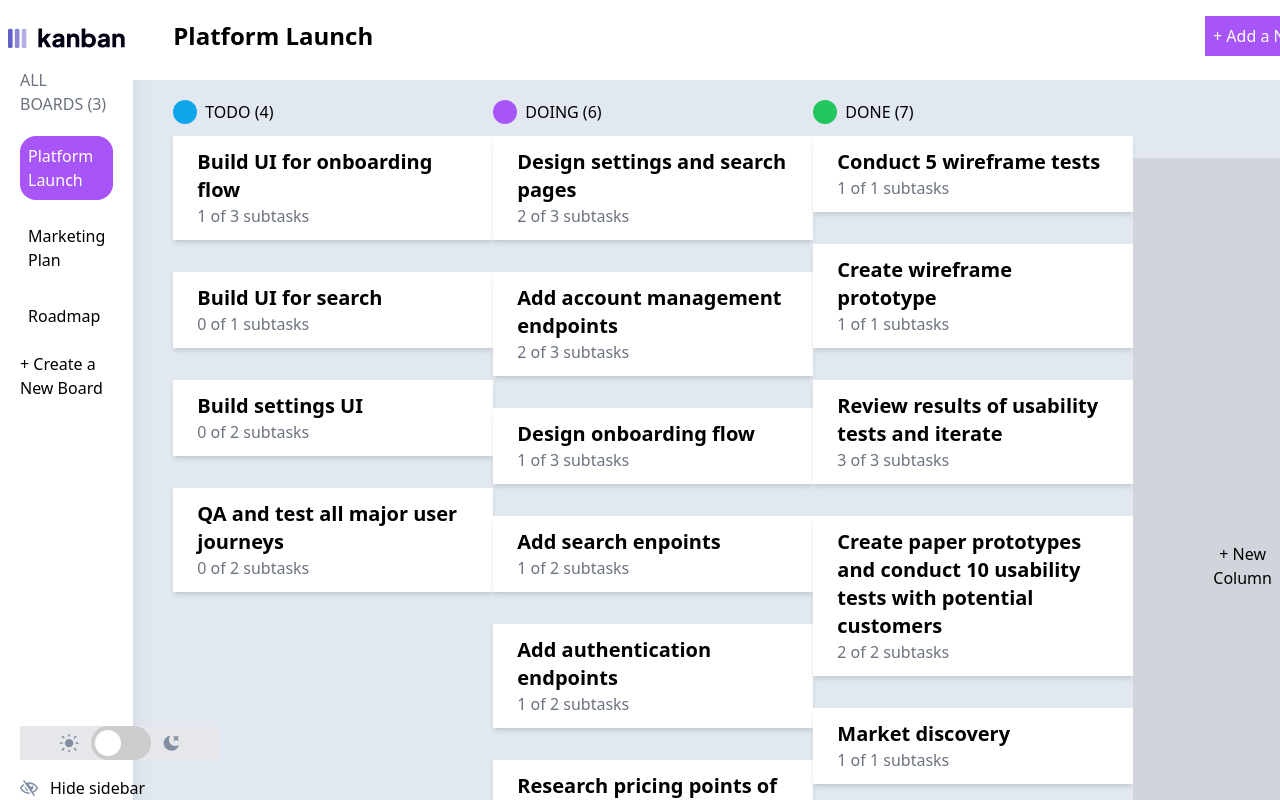
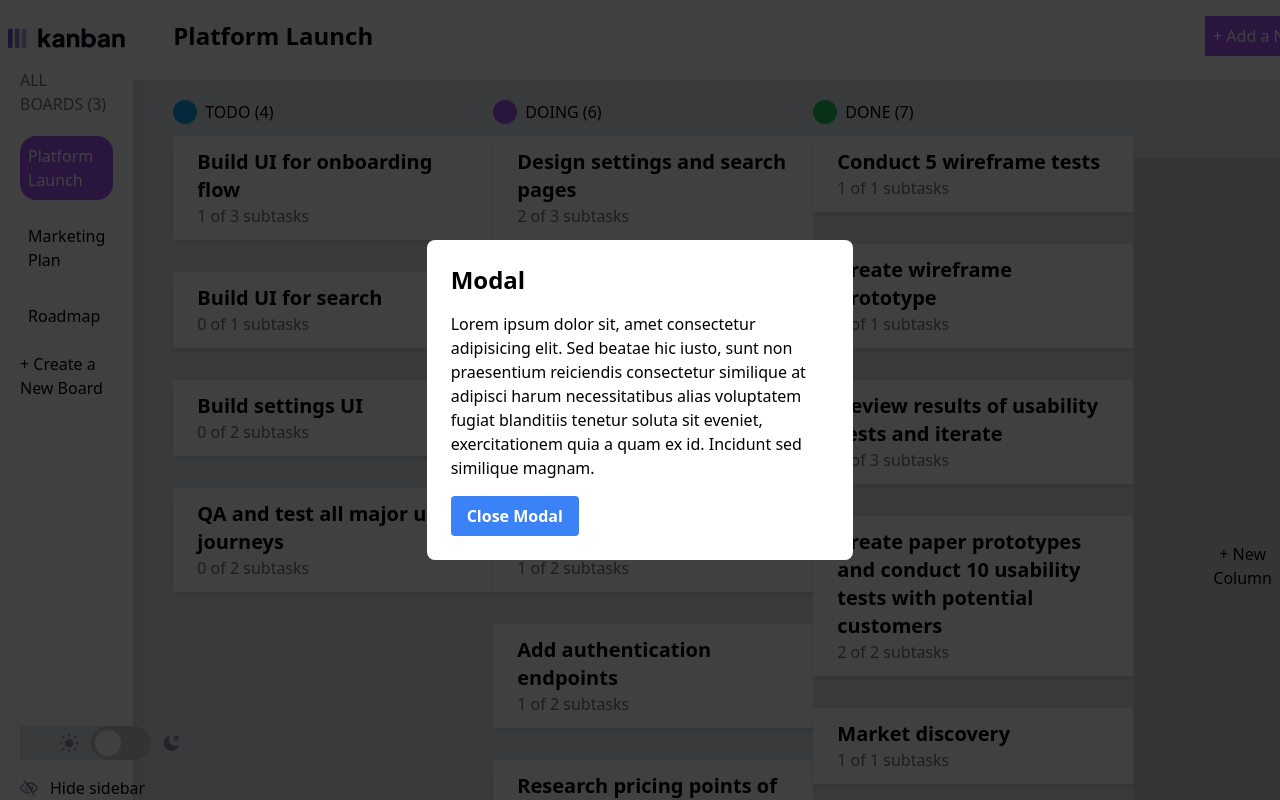
Before and after one commit to AhmaadAlharbi/Kanban-task-management-web-app, a Vue app: page / in a window 1280 px wide. Shown: the top 800 px of the page. Built offline with nearby package versions, Linux system fonts and the light colour scheme; data requests are answered from the project's data file.

Commit message:
add EditBoard component

```diff
--- a/src/components/AddTask.vue
+++ b/src/components/AddTask.vue
@@ -63,8 +63,9 @@
             </button>
           </div>
 
+          <label>Status</label>
           <select
-            class="my-10 block w-full p-2 border border-gray-300 rounded-md bg-white text-gray-700 focus:outline-none focus:ring-2 focus:ring-blue-500 focus:border-transparent"
+            class="my-3 block w-full p-2 border border-gray-300 rounded-md bg-white text-gray-700 focus:outline-none focus:ring-2 focus:ring-blue-500 focus:border-transparent"
           >
             <option v-for="column in taskStore.allColumns" :key="column.name">
               {{ column.name }}
--- /dev/null
+++ b/src/components/EditBoard.vue
@@ -0,0 +1,31 @@
+<template>
+  <div
+    class="fixed inset-0 bg-black bg-opacity-75 flex items-center justify-center"
+    @click.self="$emit('close')"
+  >
+    <div class="bg-white w-11/12 md:w-1/2 lg:w-1/3 p-6 rounded-lg">
+      <h2 class="text-2xl font-bold mb-4">Modal</h2>
+      <p class="mb-4">
+        Lorem ipsum dolor sit, amet consectetur adipisicing elit. Sed beatae hic
+        iusto, sunt non praesentium reiciendis consectetur similique at adipisci
+        harum necessitatibus alias voluptatem fugiat blanditiis tenetur soluta
+        sit eveniet, exercitationem quia a quam ex id. Incidunt sed similique
+        magnam.
+      </p>
+
+      <button
+        class="bg-blue-500 hover:bg-blue-700 text-white font-bold py-2 px-4 rounded"
+        @click.stop="$emit('close')"
+      >
+        Close Modal
+      </button>
+    </div>
+  </div>
+</template>
+
+<script>
+export default {};
+</script>
+
+<style>
+</style>
--- a/src/stores/TaskStore.js
+++ b/src/stores/TaskStore.js
@@ -12,19 +12,13 @@ export const useTaskStore = defineStore("taskStore", {
       return state.boards.length;
     },
     allColumns() {
-      const columns = [];
-      this.boards.forEach((board) => {
-        board.columns.forEach((column) => {
-          if (
-            !columns.some(
-              (existingColumn) => existingColumn.name === column.name
-            )
-          ) {
-            columns.push(column);
-          }
-        });
-      });
-      return columns;
+      const selectedBoard = this.boards[this.selectedBoardIndex];
+
+      if (!selectedBoard) {
+        return [];
+      }
+
+      return selectedBoard.columns;
     },
   },
   actions: {
--- a/src/views/HomeView.vue
+++ b/src/views/HomeView.vue
@@ -96,6 +96,7 @@
           @close="addTaskComponent = false"
         />
       </div>
+      <EditBoard />
     </section>
   </div>
 </template>
@@ -104,9 +105,10 @@
 import { useTaskStore } from "../stores/TaskStore";
 import { onMounted, computed, ref } from "vue";
 import TaskDetails from "../components/TaskDetails.vue";
+import EditBoard from "../components/EditBoard.vue";
 import AddTask from "../components/AddTask.vue";
 export default {
-  components: { TaskDetails, AddTask },
+  components: { TaskDetails, AddTask, EditBoard },
   setup() {
     const taskStore = useTaskStore();
     onMounted(() => {
```
